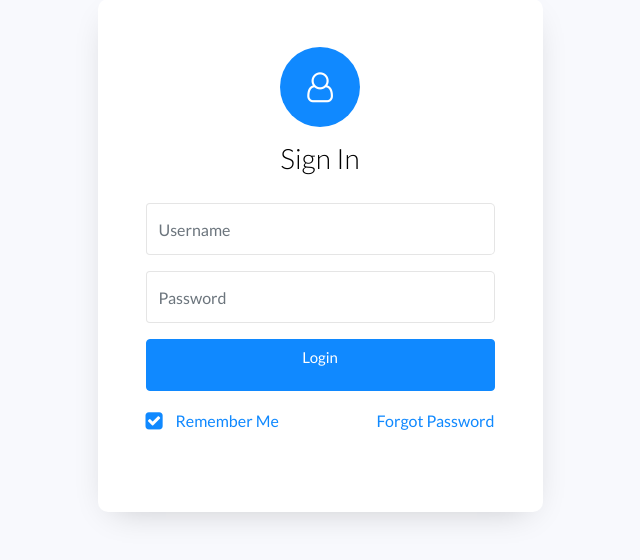
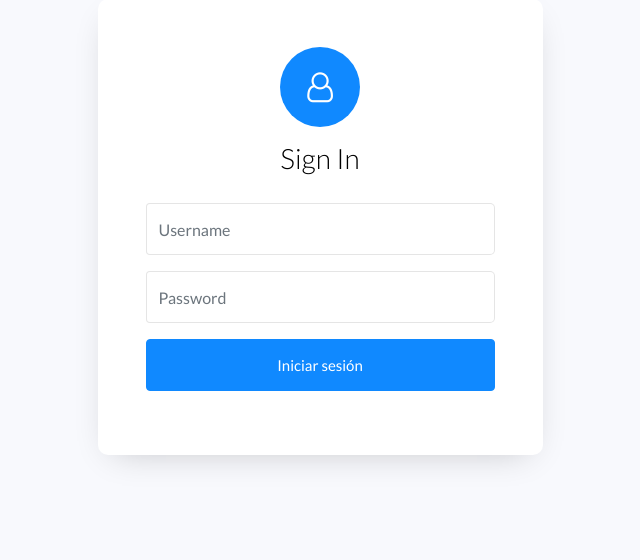
Before and after one commit to rioivds/No-dat, a Django app: page / in a window 1280 px wide. Shown: the part 113-673 px from the top of the page, without its empty margins (320-960 px from the left). Run offline with Django 4.2, Linux system fonts and the light colour scheme; some libraries are stand-ins or nearby versions.

Commit message:
login temporal

```diff
--- a/server/proa/templates/login/index.html
+++ b/server/proa/templates/login/index.html
@@ -25,27 +25,17 @@
 		      		<span class="fa fa-user-o"></span>
 		      	</div>
 		      	<h3 class="text-center mb-4">Sign In</h3>
-						<form action="#" class="login-form">
+					<form id="miFormulario" class="login-form">
 		      		<div class="form-group">
-		      			<input type="text" class="form-control rounded-left" placeholder="Username" required>
+		      			<input type="text" id="user" class="form-control rounded-left" placeholder="Username" required>
 		      		</div>
-	            <div class="form-group d-flex">
-	              <input type="password" class="form-control rounded-left" placeholder="Password" required>
-	            </div>
-	            <div class="form-group">
-					<a href="inicio" type="submit" class="form-control btn btn-primary rounded submit px-3" >Login</a>
-	            </div>
-	            <div class="form-group d-md-flex">
-	            	<div class="w-50">
-	            		<label class="checkbox-wrap checkbox-primary">Remember Me
-									  <input type="checkbox" checked>
-									  <span class="checkmark"></span>
-									</label>
-								</div>
-								<div class="w-50 text-md-right">
-									<a href="#">Forgot Password</a>
-								</div>
-	            </div>
+					<div class="form-group d-flex">
+					<input type="password" id="pass" class="form-control rounded-left" placeholder="Password" required>
+					</div>
+					<div class="form-group">
+						<button type="submit" class="form-control btn btn-primary rounded submit px-3">Iniciar sesión</button>
+					</div>
+					<div id="mensajeError"></div>
 	          </form>
 	        </div>
 				</div>
@@ -57,6 +47,21 @@
   <script src="{%static 'proa/js/popper.js'%}"></script>
   <script src="{%static 'proa/js/bootstrap.min.js'%}"></script>
   <script src="{%static 'proa/js/main.js'%}"></script>
+  <script>
+	document.getElementById("miFormulario").addEventListener("submit", function(event) {
+	event.preventDefault(); // Evitar que el formulario se envíe automáticamente
 
+	var nombre = document.getElementById("user").value;
+	var contrasena = document.getElementById("pass").value;
+
+	if (nombre === "admin" && contrasena === "admin") {
+		// Aquí rediriges a la otra página
+		window.location.href = "inicio/";
+	} else {
+		document.getElementById("mensajeError").innerHTML = "Nombre de usuario o contraseña incorrectos.";
+	}
+	});
+
+</script>
 	</body>
 </html>
```
